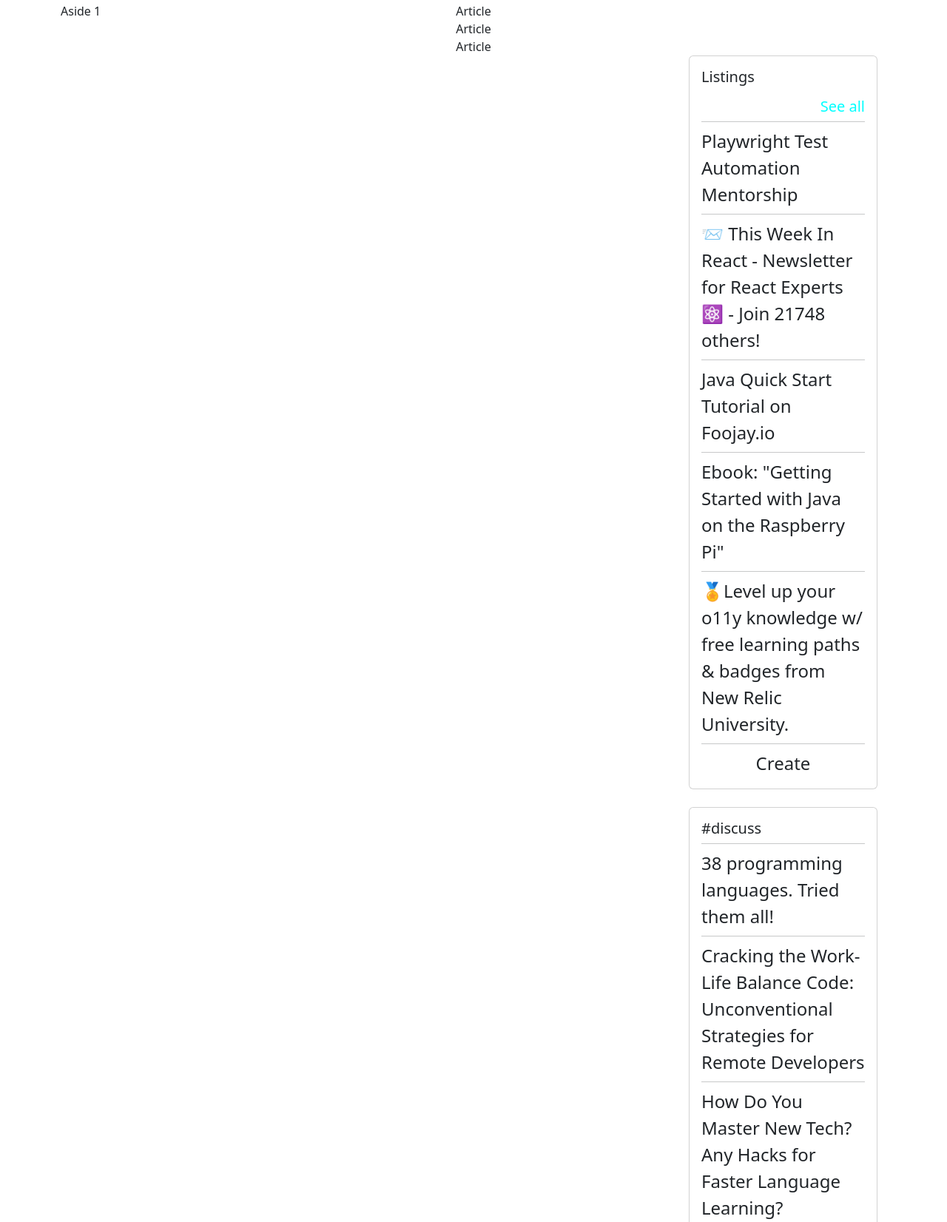
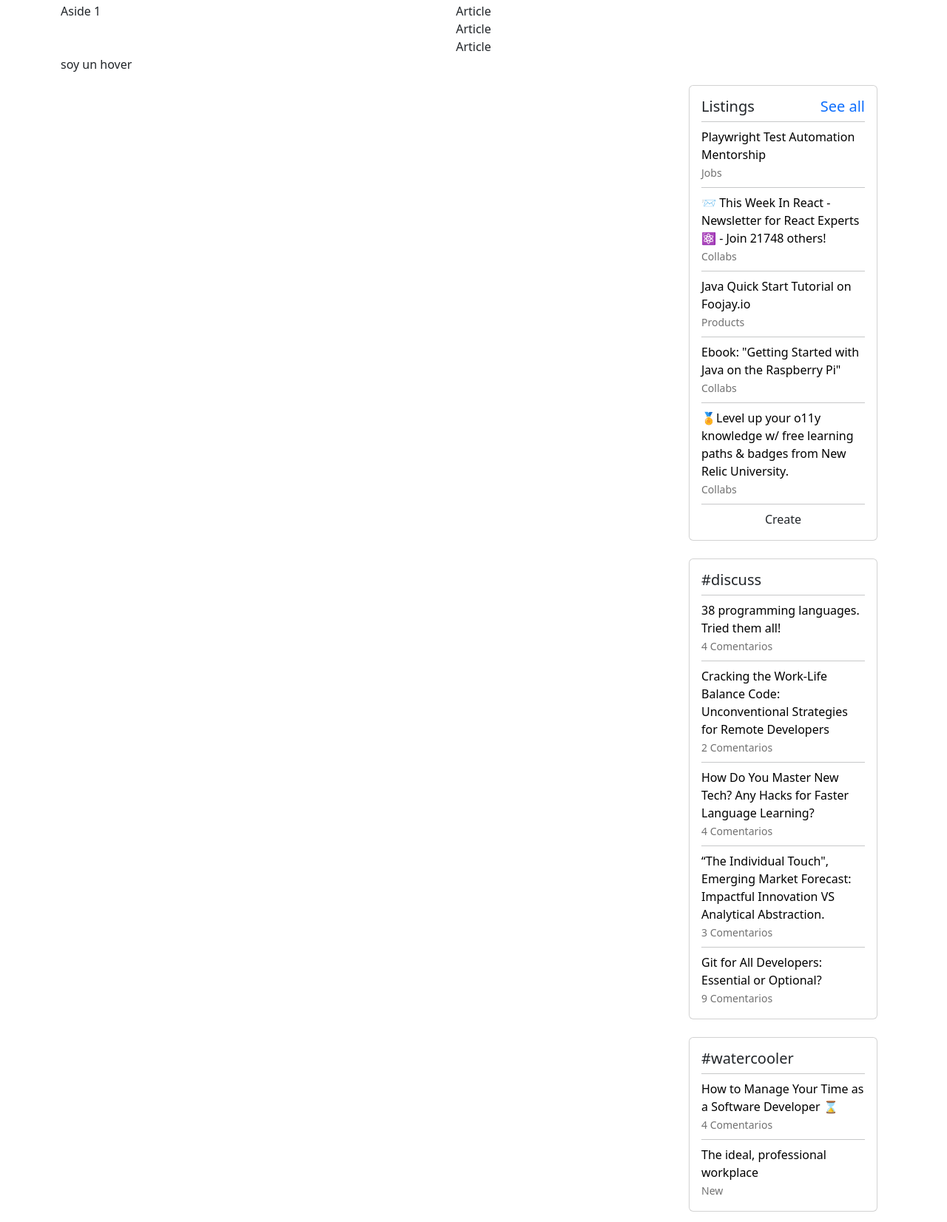
Before and after one commit to vcosmedev/devto-js, a plain HTML site: page index.html in a window 1280 px wide. Shown: the part 37-1689 px from the top of the page at 74% size. Drawn offline with nearby package versions, Linux system fonts and the light colour scheme; files that its build step writes are made by us from their sources.

Commit message:
[add:Version final aside]

```diff
--- a/index.html
+++ b/index.html
@@ -8,7 +8,20 @@
     <!-- CSS -->
     <link href="https://cdn.jsdelivr.net/npm/bootstrap@5.3.0/dist/css/bootstrap.min.css" rel="stylesheet" integrity="sha384-9ndCyUaIbzAi2FUVXJi0CjmCapSmO7SnpJef0486qhLnuZ2cdeRhO02iuK6FUUVM" crossorigin="anonymous">
     <script src="https://cdn.jsdelivr.net/npm/bootstrap@5.3.0/dist/js/bootstrap.bundle.min.js" integrity="sha384-geWF76RCwLtnZ8qwWowPQNguL3RmwHVBC9FhGdlKrxdiJJigb/j/68SIy3Te4Bkz" crossorigin="anonymous"></script>
-    <link rel="stylesheet" href="style.css" />
+    <link rel="stylesheet" href="./styles/styles.css" />
+
+
+        <style>
+          /* Efecto hover para los enlaces */
+          .text-dark.text-decoration-none:hover,
+          .listing__type:hover {
+            color: blue;
+          }
+        </style>
+
+
+</head>
+
   </head>
   <body>
     <!-- NAV -->
@@ -31,6 +44,10 @@
           </section>
         </main>
         <aside class="d-none d-lg-block">
+
+
+
+          <p class="example12"> soy un hover</p>
           <div class="container">
             <div class="row">
               <div class="col-md-9">
@@ -41,18 +58,45 @@
                   <div class="card-body">
                     <h5 class="card-title d-flex justify-content-between">
                       Listings
-                      <a href="#" class=" fs-5 text-decoration-none">See all</a>
+                      <a  href="#" class="fs-5 text-decoration-none">See all</a>
                     </h5>
+
                     <hr class="my-2">
-                    <a href="#" class="my-2 text-dark text-decoration-none">Playwright Test Automation Mentorship</a>
+                    <a class="listing__type" href="#" class="my-2 text-dark text-decoration-none">Playwright Test Automation Mentorship
+                      <div>
+                        <a class="comment__vinc"
+                        href="#">Jobs</a>
+                      </div>
+                    </a>
+
                     <hr class="my-2">
-                    <a href="#" class="my-2 text-dark text-decoration-none">📨 This Week In React - Newsletter for React Experts ⚛️ - Join 21748 others!</a>
+                    <a class="listing__type" href="#" class="my-2 text-dark text-decoration-none">📨 This Week In React - Newsletter for React Experts ⚛️ - Join 21748 others!
+                      <div>
+                        <a class="comment__vinc"
+                        href="#">Collabs</a>
+                      </div>
+                    </a>
                     <hr class="my-2">
-                    <a href="#" class="my-2 text-dark text-decoration-none">Java Quick Start Tutorial on Foojay.io</a>
+                    <a class="listing__type" href="#" class="my-2 text-dark text-decoration-none">Java Quick Start Tutorial on Foojay.io
+                      <div>
+                        <a class="comment__vinc"
+                        href="#">Products</a>
+                      </div>
+                    </a>
                     <hr class="my-2">
-                    <a href="#" class="my-2 text-dark text-decoration-none">Ebook: "Getting Started with Java on the Raspberry Pi"</a>
+                    <a class="listing__type" href="#" class="my-2 text-dark text-decoration-none">Ebook: "Getting Started with Java on the Raspberry Pi"
+                      <div>
+                        <a class="comment__vinc"
+                        href="#">Collabs</a>
+                      </div>
+                    </a>
                     <hr class="my-2">
-                    <a href="#" class="my-2 text-dark text-decoration-none">🏅Level up your o11y knowledge w/ free learning paths & badges from New Relic University.</a>
+                    <a  class="listing__type"href="#" class="my-2 text-dark text-decoration-none">🏅Level up your o11y knowledge w/ free learning paths & badges from New Relic University.
+                      <div>
+                        <a class="comment__vinc"
+                        href="#">Collabs</a>
+                      </div>
+                    </a>
                     <hr class="my-2">
                     <div class="text-center">
                       <a href="#" class="my-2 text-dark text-decoration-none">Create</a>
@@ -66,16 +110,39 @@
                       #discuss
                     </h5>
                     <hr class="my-2">
-                    <a href="#" class="my-2 text-dark text-decoration-none">38 programming languages. Tried them all!
+                    <a class="listing__type" href="#" class="my-2 text-dark text-decoration-none">38 programming languages. Tried them all!
+                      <div>
+                        <a class="comment__vinc"
+                        href="#">4 Comentarios</a>
+                      </div>
                     </a>
                     <hr class="my-2">
-                    <a href="#" class="my-2 text-dark text-decoration-none">Cracking the Work-Life Balance Code: Unconventional Strategies for Remote Developers</a>
+                    <a class="listing__type" href="#" class="my-2 text-dark text-decoration-none">Cracking the Work-Life Balance Code: Unconventional Strategies for Remote Developers
+                      <div>
+                        <a class="comment__vinc"
+                        href="#">2 Comentarios</a>
+                      </div>
+                    </a>
                     <hr class="my-2">
-                    <a href="#" class="my-2 text-dark text-decoration-none">How Do You Master New Tech? Any Hacks for Faster Language Learning?</a>
+                    <a class="listing__type" href="#" class="my-2 text-dark text-decoration-none">How Do You Master New Tech? Any Hacks for Faster Language Learning?
+                      <div>
+                        <a class="comment__vinc"
+                        href="#">4 Comentarios</a>
+                      </div>
+                    </a>
                     <hr class="my-2">
-                    <a href="#" class="my-2 text-dark text-decoration-none">“The Individual Touch", Emerging Market Forecast: Impactful Innovation VS Analytical Abstraction.</a>
+                    <a class="listing__type" href="#" class="my-2 text-dark text-decoration-none">“The Individual Touch", Emerging Market Forecast: Impactful Innovation VS Analytical Abstraction.
+                      <div>
+                        <a class="comment__vinc"
+                        href="#">3 Comentarios</a>
+                      </div>
+                    </a>
                     <hr class="my-2">
-                    <a href="#" class="my-2 text-dark text-decoration-none">Git for All Developers: Essential or Optional?
+                    <a class="listing__type" href="#" class="my-2 text-dark text-decoration-none">Git for All Developers: Essential or Optional?
+                      <div>
+                        <a class="comment__vinc"
+                        href="#">9 Comentarios</a>
+                      </div>
                     </a>
                   </div>
                 </div>
@@ -86,63 +153,24 @@
                       #watercooler
                     </h5>
                     <hr class="my-2">
-                    <a href="#" class="my-2 text-dark text-decoration-none">How to Manage Your Time as a Software Developer ⌛️</a>
+                    <a class="listing__type" href="#" class="my-2 text-dark text-decoration-none">How to Manage Your Time as a Software Developer ⌛️
+                      <div>
+                        <a class="comment__vinc"
+                        href="#">4 Comentarios</a>
+                      </div>
+                    </a>
                     <hr class="my-2">
-                    <a href="#" class="my-2 text-dark text-decoration-none">The ideal, professional workplace</a>
-                    <hr class="my-2">
-                    <a href="#" class="my-2 text-dark text-decoration-none">Contenido de la tercera fila.</a>
-                    <hr class="my-2">
-                    <a href="#" class="my-2 text-dark text-decoration-none">Contenido de la cuarta fila.</a>
-                    <hr class="my-2">
-                    <a href="#" class="my-2 text-dark text-decoration-none">Contenido de la quinta fila.</a>
+                    <a class="listing__type" href="#" class="my-2 text-dark text-decoration-none">The ideal, professional workplace
+                      <div>
+                        <a class="comment__vinc"
+                        href="#">New</a>
+                      </div>
+                    </a>
+
+
                   </div>
                 </div>
 
-                <div class="card mb-4 border-0">
-                  <div class="card-body">
-                    <h5 class="card-title d-flex justify-content-between">
-                      trending guides/resources
-                    </h5>
-                    <hr class="my-2">
-                    <div class="link-container">
-                      <a href="#" class="my-2 text-decoration-none text-dark">Top 10 ChatGPT Plugins You Can't miss</a>
-                      <a href="#" class="my-2 text-decoration-none text-dark">👋 Say Goodbye to Spread Operator: Use Default Composer</a>
-                      <a href="#" class="my-2 text-decoration-none text-dark">10 Books to Improve Coding Skill in 2023</a>
-                      <a href="#" class="my-2 text-decoration-none text-dark">My Favorite Books for DevOps Engineering</a>
-                      <a href="#" class="my-2 text-decoration-none text-dark">Stop using express.js</a>
-                      <a href="#" class="my-2 text-decoration-none text-dark">6 Websites You’ll Love As A Developer</a>
-                      <a href="#" class="my-2 text-decoration-none text-dark">Quickly learn how new-to-you code works using sequence diagrams</a>
-                      <a href="#" class="my-2 text-decoration-none text-dark">My Favorite Free Courses to Learn Data Science in Depth</a>
-                      <a href="#" class="my-2 text-decoration-none text-dark">Chat with your CSV: Visualize Your Data with Langchain and Streamlit</a>
-                      <a href="#" class="my-2 text-decoration-none text-dark">A Practical Guide To Deploying A Complex, Production Level, Three-tier Architecture On AWS</a>
-                      <a href="#" class="my-2 text-decoration-none text-dark">10 Essential Tools Every Developer Should Know About</a>
-                      <a href="#" class="my-2 text-decoration-none text-dark">How I built my first Open Source project with ChatGPT and Next.js. 10k users in 24 hours 🤯</a>
-                      <a href="#" class="my-2 text-decoration-none text-dark">Building an intelligent CRM using ChatGPT, PostgreSQL, and ToolJet</a>
-                      <a href="#" class="my-2 text-decoration-none text-dark">If We Only Had Five VS Code Extensions</a>
-                      <a href="#" class="my-2 text-decoration-none text-dark">Saga Pattern Made Easy</a>
-                      <a href="#" class="my-2 text-decoration-none text-dark">OpenCommit: GitHub Action to improve commits with meaningful messages on every `git push` 🤯🔫</a>
-                      <a href="#" class="my-2 text-decoration-none text-dark">Top 5 Tailwind Component Libraries</a>
-                      <a href="#" class="my-2 text-decoration-none text-dark">Go is Not Java</a>
-                      <a href="#" class="my-2 text-decoration-none text-dark">A Beginner's Guide to Prompt Engineering with GitHub Copilot</a>
-                      <a href="#" class="my-2 text-decoration-none text-dark">Best 7 Open-source projects built with Node.js / React.js</a>
-                      <hr class="my-2">
-                    </div>
-                    </div>
-                    <div class="card mb-4 border-0">
-                      <div class="card-body">
-                        <h5 class="title__heder">
-                          Título de la tarjeta
-                        </h5>
-                        <a href="#" class="my-2 text-decoration-none text-dark">Contenido de la primera fila.</a>
-                        <a href="#" class="my-2 text-decoration-none text-dark">Contenido de la segunda fila.</a>
-                        <a href="#" class="my-2 text-decoration-none text-dark">Contenido de la tercera fila.</a>
-                        <a href="#" class="my-2 text-decoration-none text-dark">Contenido de la cuarta fila.</a>
-                        <a href="#" class="my-2 text-decoration-none text-dark">Contenido de la quinta fila.</a>
-                        <hr class="my-2">
-                      </div>
-                    </div>
-                  </div>
-                </div>
 
 
 
@@ -150,6 +178,7 @@
             </div>
           </div>
         </aside>
+
 
 
 
--- a/styles/styles.scss
+++ b/styles/styles.scss
@@ -1,15 +1,27 @@
-aside{
-    .container{
-        .card-body{
-            a{
-                color: aqua;
-                padding-top: 40px;
-                font-size: 24px;
-            }
+
+
+
+
+.listing__type {
+    font-size: 16px;
+    color: black;
+    text-decoration: none;
+    .listing__type:hover{
+        color: aliceblue;
+
+        .comment__vinc:hover{
+            color: black;
         }
     }
-}
-h5{
-    color: aqua;
 
 }
+.comment__vinc{
+    font-size: 14px;
+    text-decoration: none;
+    color: #717171;
+
+}
+a{
+    font-size: 16px;
+    font-family: var(--ff-sans-serif);
+}
```
Also changed, not shown: styles/styles.css, 1 other file.
